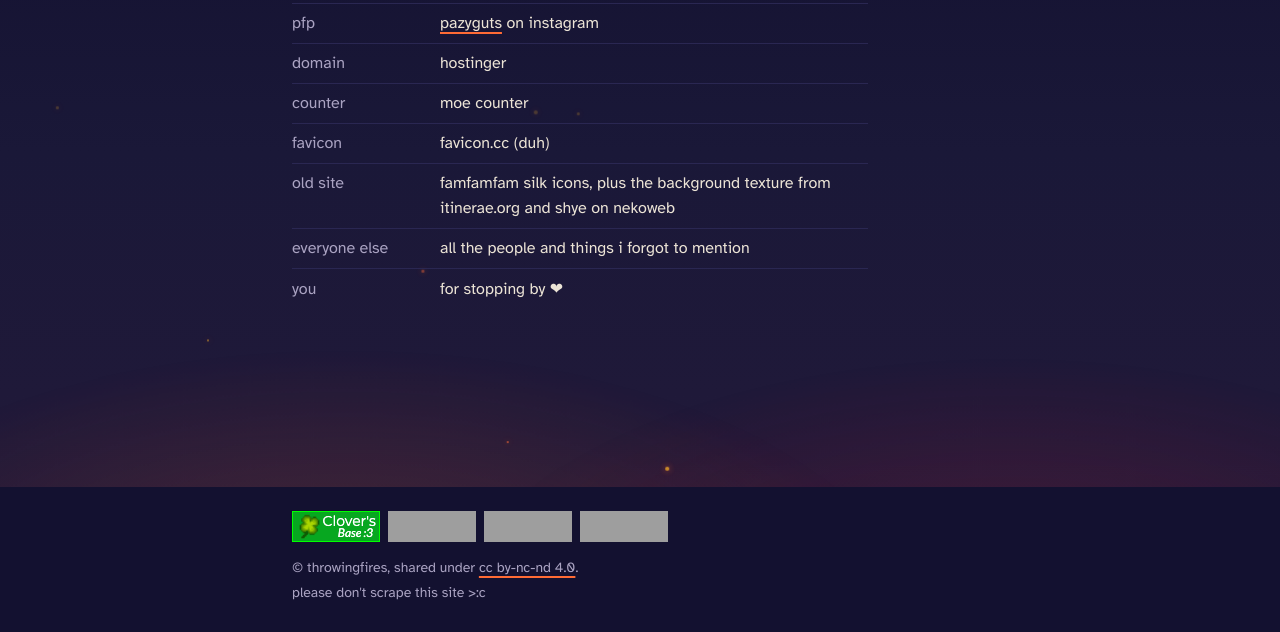
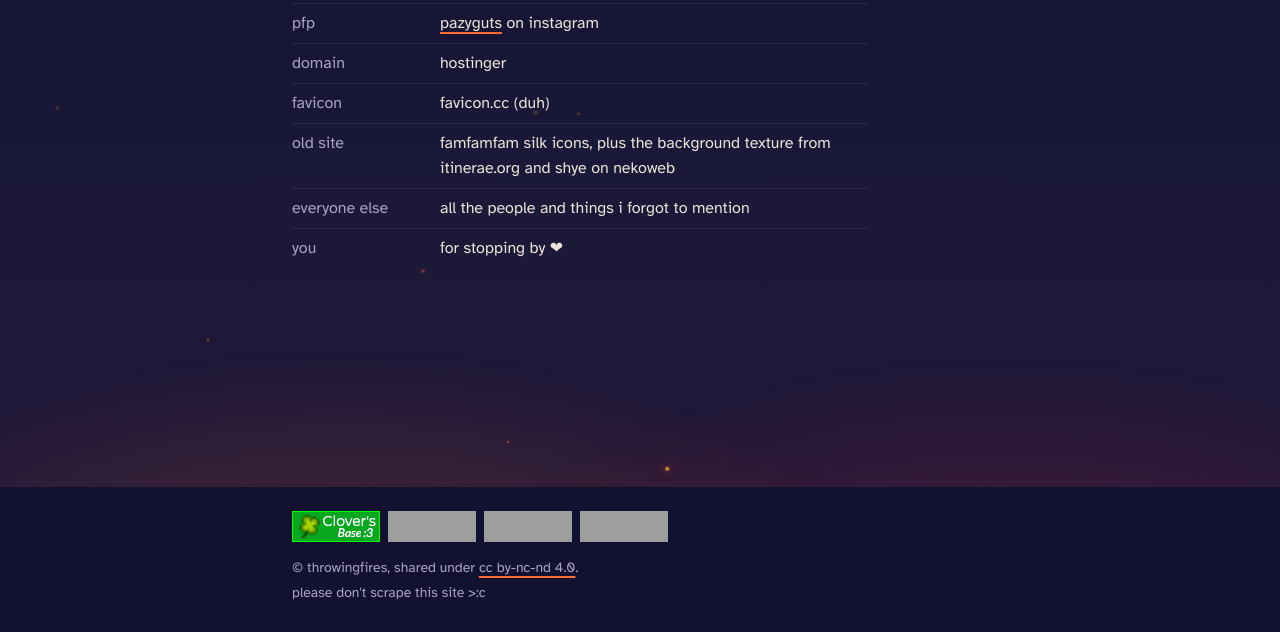
Before and after one commit to iniuri/cloversbase, a plain HTML site: page credits.html in a window 1280 px wide. Shown: the part 168-800 px from the top of the page. Drawn offline with Linux system fonts and the light colour scheme; grey boxes are pictures that could not be loaded.

Commit message:
Remove moe counter

```diff
--- a/credits.html
+++ b/credits.html
@@ -36,7 +36,6 @@
       <ul class="rows">
         <li><span class="key">pfp</span><span><a href="https://www.instagram.com/pazyguts/" target="_blank" rel="noopener">pazyguts</a> on instagram</span></li>
         <li><span class="key">domain</span><span>hostinger</span></li>
-        <li><span class="key">counter</span><span>moe counter</span></li>
         <li><span class="key">favicon</span><span>favicon.cc (duh)</span></li>
         <li><span class="key">old site</span><span>famfamfam silk icons, plus the background texture from itinerae.org and shye on nekoweb</span></li>
         <li><span class="key">everyone else</span><span>all the people and things i forgot to mention</span></li>
```
